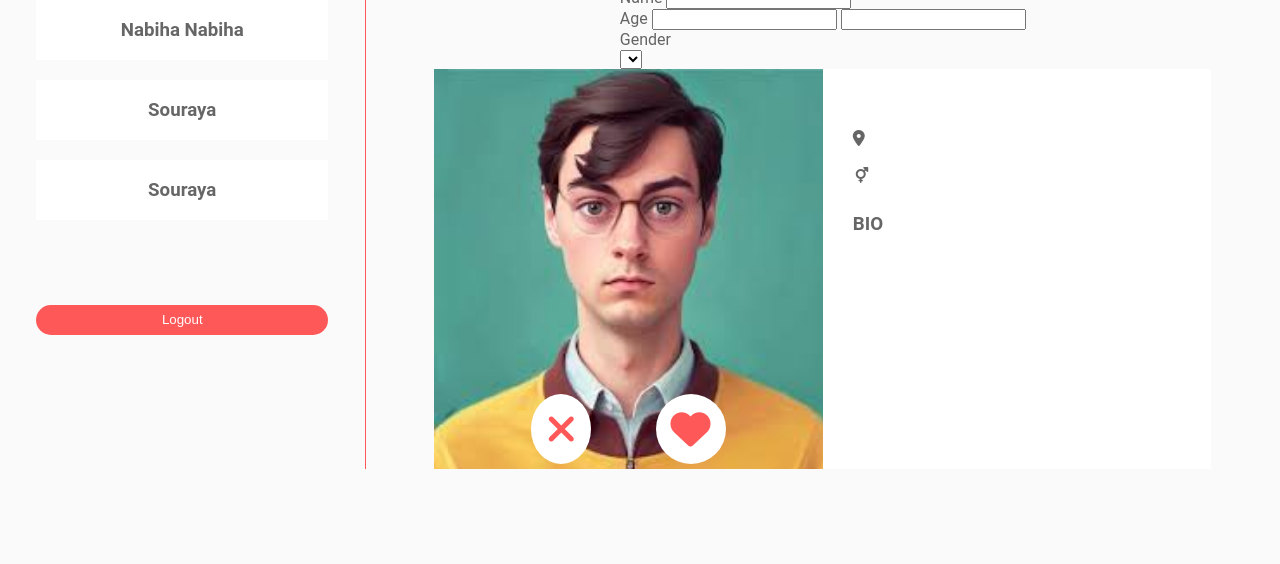
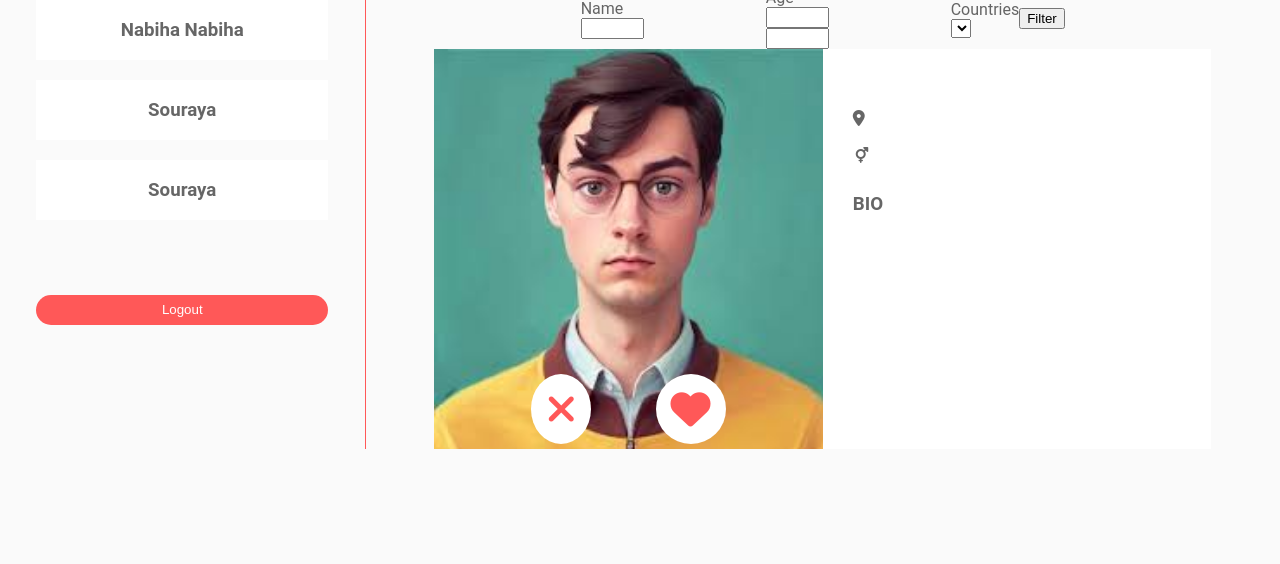
Before and after one commit to james-mahfouz/dating_app_fe, a plain HTML site: page index.html in a window 1280 px wide. Shown: the part 236-800 px from the top of the page. Drawn offline with nearby package versions, Linux system fonts and the light colour scheme; no server answers; sample sign-in values are in the browser's storage.

Commit message:
ficed a bug in login and register

```diff
--- a/index.html
+++ b/index.html
@@ -49,14 +49,15 @@
                 </div>
                 <div class="filter_input">
                     <label>Age</label>
-                    <input id="smaller_age" type="number">
+                    <input type="number" id="smaller_age">
                     <input type="number" id="highest_age">
                 </div>
                 <div class="filter_input">
-                    <label>Gender</label>
-                    <div class="custom_select">
-                        <select id="country_list"></select>
-                    </div>
+                    <label>Countries</label>
+                    <select id="country_list" class="country_list_filter"></select>
+                </div>
+                <div class="filter_input">
+                    <button id="filter_btn">Filter</button>
                 </div>
             </div>
             <div class="suggestions">
--- a/javascript/script.js
+++ b/javascript/script.js
@@ -78,7 +78,7 @@ workshop_pages.load_register = async () => {
         let email = document.getElementById('e_mail').value
         let gender = document.getElementById("gender").value
         let password = document.getElementById('pass_code').value
-        let country = document.getElementById('country').value
+        let country = document.getElementById('country_list').value
 
         age = parseInt(age)
         const data = new FormData()
@@ -93,6 +93,7 @@ workshop_pages.load_register = async () => {
         const response = await workshop_pages.postAPI(register_users_url, data);
         if (response.data.status=="success"){
             localStorage.setItem('token',response.data.authorisation.token)
+            localStorage.setItem('user', JSON.stringify(response.data.user));
             window.location.href = 'index.html'
         }
     }
--- a/styles/styles.css
+++ b/styles/styles.css
@@ -97,6 +97,25 @@ a{
 
 .logo img{
     width: 100%;
+}
+
+.filter{
+    display: flex;
+    flex-direction: row;
+    align-items: center;
+    width: 100%;
+    justify-content: center;
+}
+
+.country_list_filter{
+    width: 30%;
+}
+
+.filter input, .filter select{
+    display: flex;
+    flex-direction: column;
+    align-items: center;
+    width: 30%;
 }
 
 .suggestions{
```
Also changed, not shown: register.html (+1 -1 lines).
